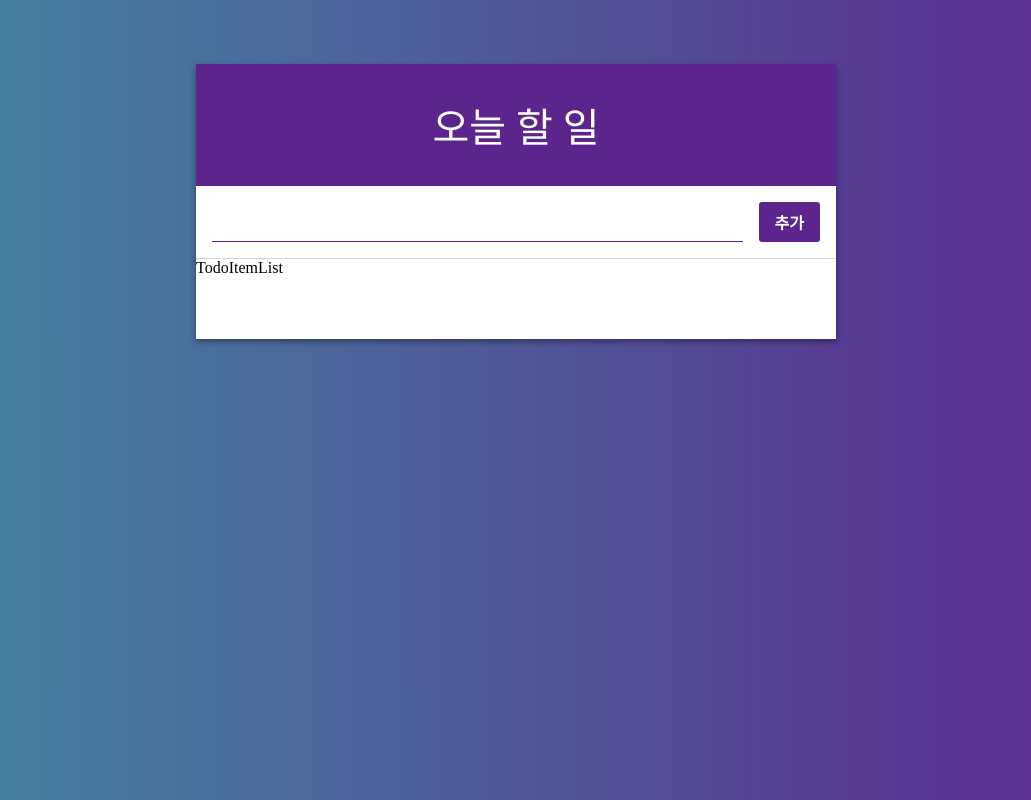
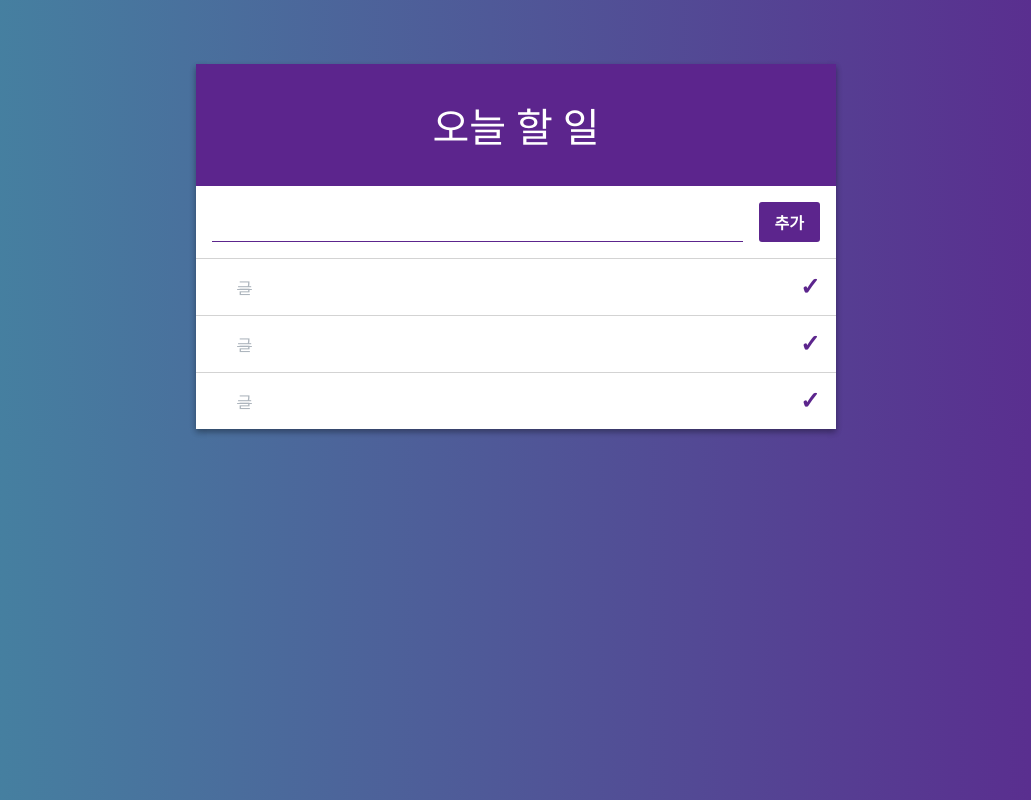
Before and after one commit to dorothy7964/react_todolist, a React (Create React App) app: page / in a window 1280 px wide. Shown: the whole page, without its empty margins (124-1155 px from the left). Built offline with nearby package versions, Linux system fonts and the light colour scheme.

Commit message:
TodoItem 생성
스타일링

```diff
--- /dev/null
+++ b/src/components/TodoItem.css
@@ -0,0 +1,44 @@
+.todoItem {
+  user-select: none;
+  display: flex;
+  padding: 1rem;
+  align-items: center; /* 세로 가운데 정렬 */
+  cursor: pointer;
+  transition: all 0.15s;
+}
+
+.todoItem + .todoItem {
+  border-top: 1px solid lightgray;
+}
+
+.todoItem:hover {
+  background-color: #f3f0ff;
+}
+
+.remove {
+  opacity: 0;
+  color: #e64980;
+  font-weight: 600;
+}
+
+.todoItem:hover .remove {
+  opacity: 1;
+}
+
+.todo-text {
+  flex: 1;  /* 체크, 엑스를 제외한 공간 다 채우기 */
+  margin: 0 1rem;
+  word-break: break-all;
+}
+
+.checked {
+  text-decoration: line-through;
+  color: #adb5bd;
+}
+
+.check-mark {
+  line-height: 1rem;
+  color: #5C258D;
+  font-size: 1.5rem;
+  font-weight: 800;
+}
--- /dev/null
+++ b/src/components/TodoItem.js
@@ -0,0 +1,16 @@
+import React from 'react';
+import './TodoItem.css';
+
+const TodoItem = (props) => {
+  return (
+    <div className="todoItem">
+      <div className="remove">&times;</div>
+
+      <div className="todo-text checked">글</div>
+
+      <div className="check-mark">&#x2713;</div>
+    </div>
+  )
+}
+
+export default TodoItem;
--- a/src/components/TodoItemList.js
+++ b/src/components/TodoItemList.js
@@ -1,13 +1,14 @@
 import React, { Component } from 'react';
+import TodoItem from './TodoItem';
 
 class TodoItemList extends Component {
-  constructor(props) {
-      super(props);
-  }
-
   render() {
     return(
-      <div>TodoItemList</div>
+      <div>
+        <TodoItem />
+        <TodoItem />
+        <TodoItem />
+      </div>
     );
   }
 }
```
